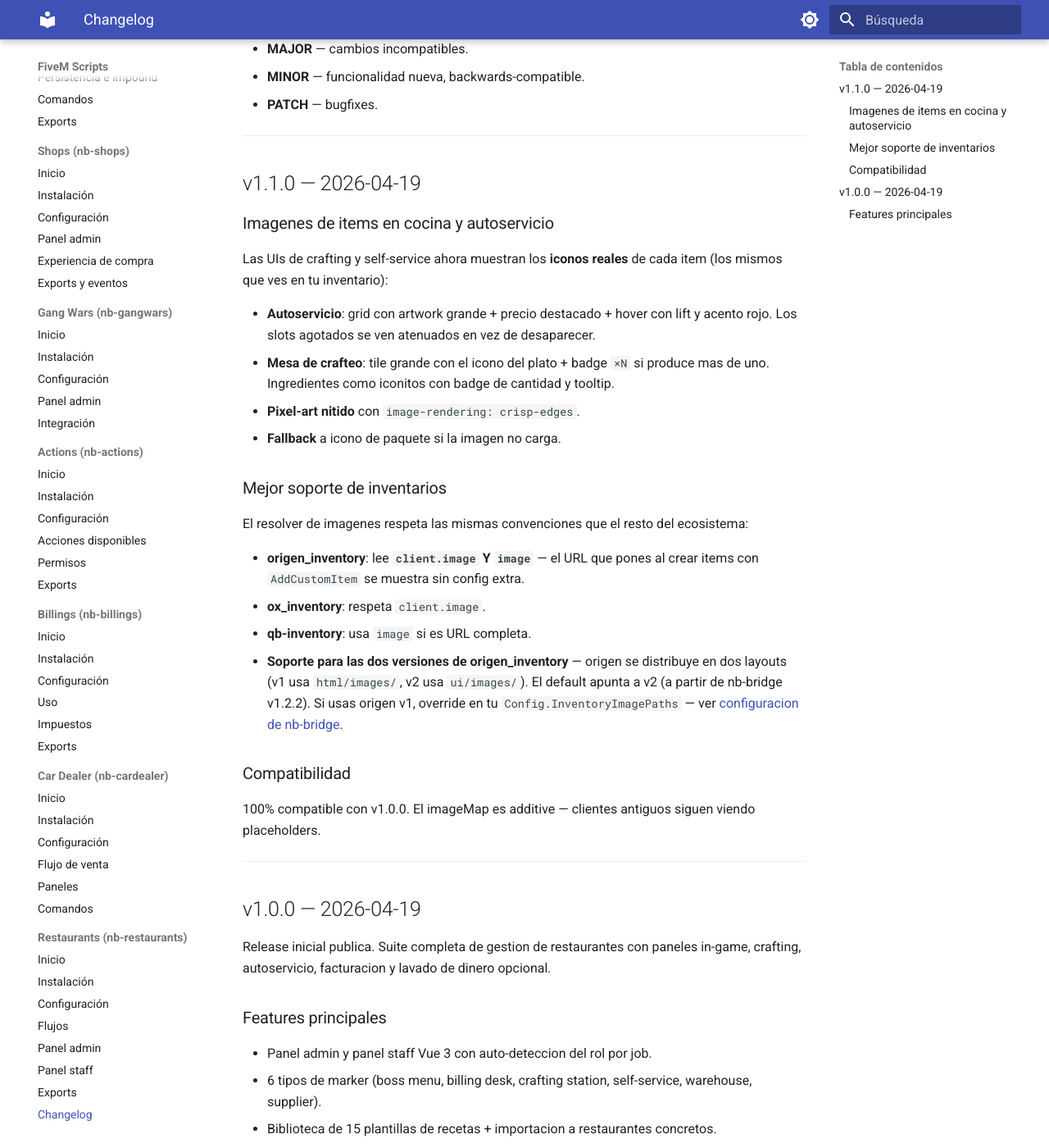
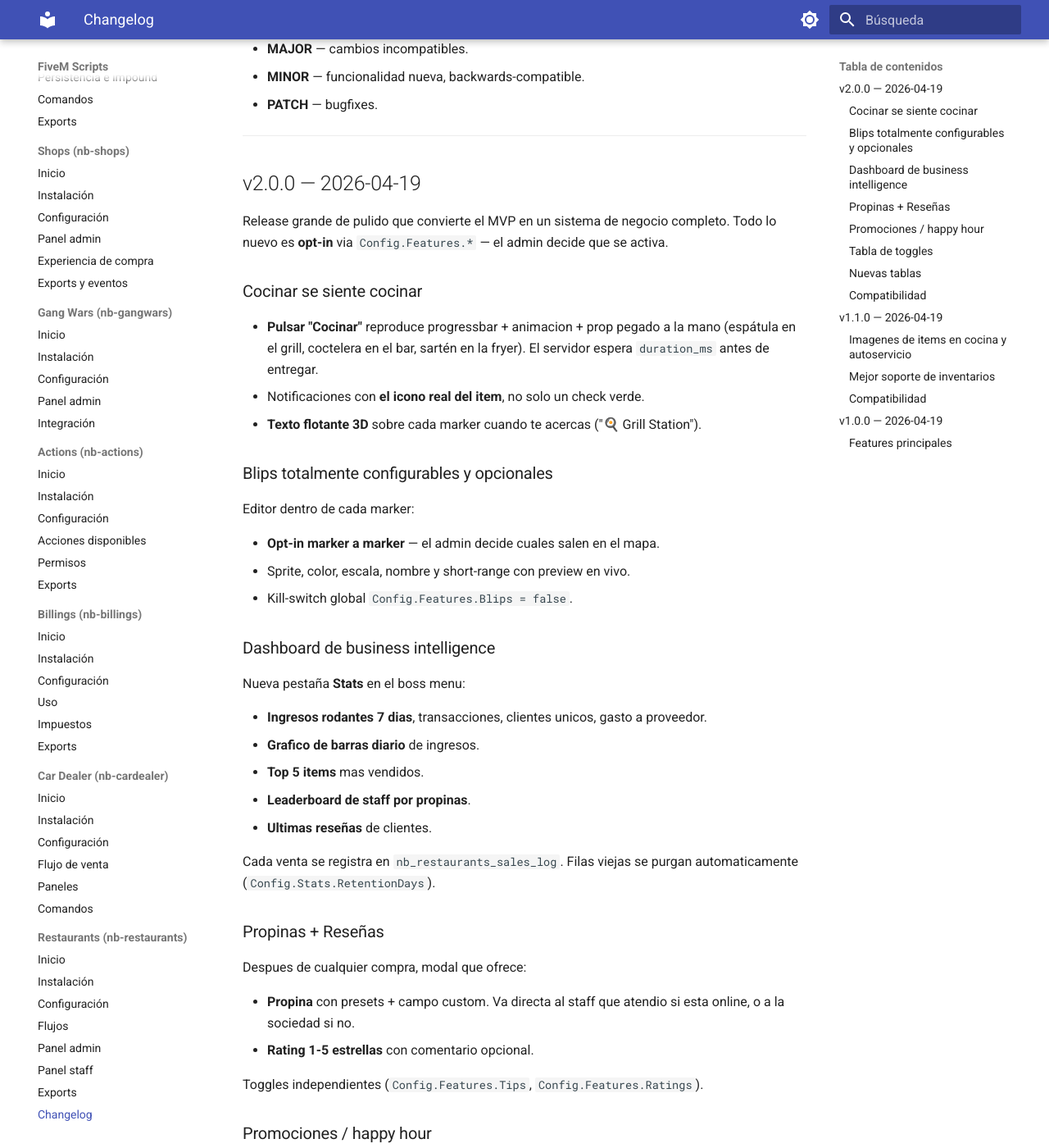
Before and after one commit to neenbyss/docs, an MkDocs documentation site: the page built from docs/fivem/nb-restaurants/changelog.md, in a window 1280 px wide and 1400 px high, scrolled down 289 px. Shown: the whole window at 82% size. Built offline with MkDocs 1.6.1 and Material for MkDocs 9.7.7, drawn with Linux system fonts in a browser that asks for light colours; some of the changed text lies outside the part shown.

Commit message:
docs(nb-restaurants): v2.0.0 — visual polish, stats, tips, ratings, promotions

````diff
--- a/docs/fivem/nb-restaurants/changelog.md
+++ b/docs/fivem/nb-restaurants/changelog.md
@@ -7,6 +7,89 @@ Semver:
 - **MAJOR** — cambios incompatibles.
 - **MINOR** — funcionalidad nueva, backwards-compatible.
 - **PATCH** — bugfixes.
+
+---
+
+## v2.0.0 — 2026-04-19
+
+Release grande de pulido que convierte el MVP en un sistema de negocio completo. Todo lo nuevo es **opt-in** via `Config.Features.*` — el admin decide que se activa.
+
+### Cocinar se siente cocinar
+
+- **Pulsar "Cocinar"** reproduce progressbar + animacion + prop pegado a la mano (espátula en el grill, coctelera en el bar, sartén en la fryer). El servidor espera `duration_ms` antes de entregar.
+- Notificaciones con **el icono real del item**, no solo un check verde.
+- **Texto flotante 3D** sobre cada marker cuando te acercas ("🍳 Grill Station").
+
+### Blips totalmente configurables y opcionales
+
+Editor dentro de cada marker:
+
+- **Opt-in marker a marker** — el admin decide cuales salen en el mapa.
+- Sprite, color, escala, nombre y short-range con preview en vivo.
+- Kill-switch global `Config.Features.Blips = false`.
+
+### Dashboard de business intelligence
+
+Nueva pestaña **Stats** en el boss menu:
+
+- **Ingresos rodantes 7 dias**, transacciones, clientes unicos, gasto a proveedor.
+- **Grafico de barras diario** de ingresos.
+- **Top 5 items** mas vendidos.
+- **Leaderboard de staff por propinas**.
+- **Ultimas reseñas** de clientes.
+
+Cada venta se registra en `nb_restaurants_sales_log`. Filas viejas se purgan automaticamente (`Config.Stats.RetentionDays`).
+
+### Propinas + Reseñas
+
+Despues de cualquier compra, modal que ofrece:
+
+- **Propina** con presets + campo custom. Va directa al staff que atendio si esta online, o a la sociedad si no.
+- **Rating 1-5 estrellas** con comentario opcional.
+
+Toggles independientes (`Config.Features.Tips`, `Config.Features.Ratings`).
+
+### Promociones / happy hour
+
+Desde el boss menu:
+
+- **Target**: todos los items (`*`) o uno concreto.
+- **Descuento** 1%-100%.
+- **Ventana**: absoluta (`start_at` / `end_at`) o recurrente (dia de la semana + franja horaria).
+- **Cap** de promos activas concurrentes para evitar "todo gratis" accidental.
+
+Se aplican solas al calcular precio en el autoservicio.
+
+### Tabla de toggles
+
+```lua
+Config.Features = {
+    Blips             = true,
+    CraftingAnimation = true,
+    FloatingText      = true,
+    ToastIcons        = true,
+    StatsDashboard    = true,
+    Ratings           = true,
+    Tips              = true,
+    Promotions        = true,
+    FormalOrders      = false,
+}
+```
+
+Desactivar una feature oculta su UI, corta sus hooks de server y deja las filas de BD intactas. Puedes re-activar despues sin perder datos.
+
+### Nuevas tablas
+
+Ejecuta `[sql]/002_stats_tips_ratings_promos.sql`:
+
+- `nb_restaurants_sales_log`
+- `nb_restaurants_tips`
+- `nb_restaurants_ratings`
+- `nb_restaurants_promotions`
+
+### Compatibilidad
+
+100% compatible con v1.1.0. No hay APIs eliminadas ni columnas modificadas. Todo gated por `Config.Features.*`.
 
 ---
 
````
